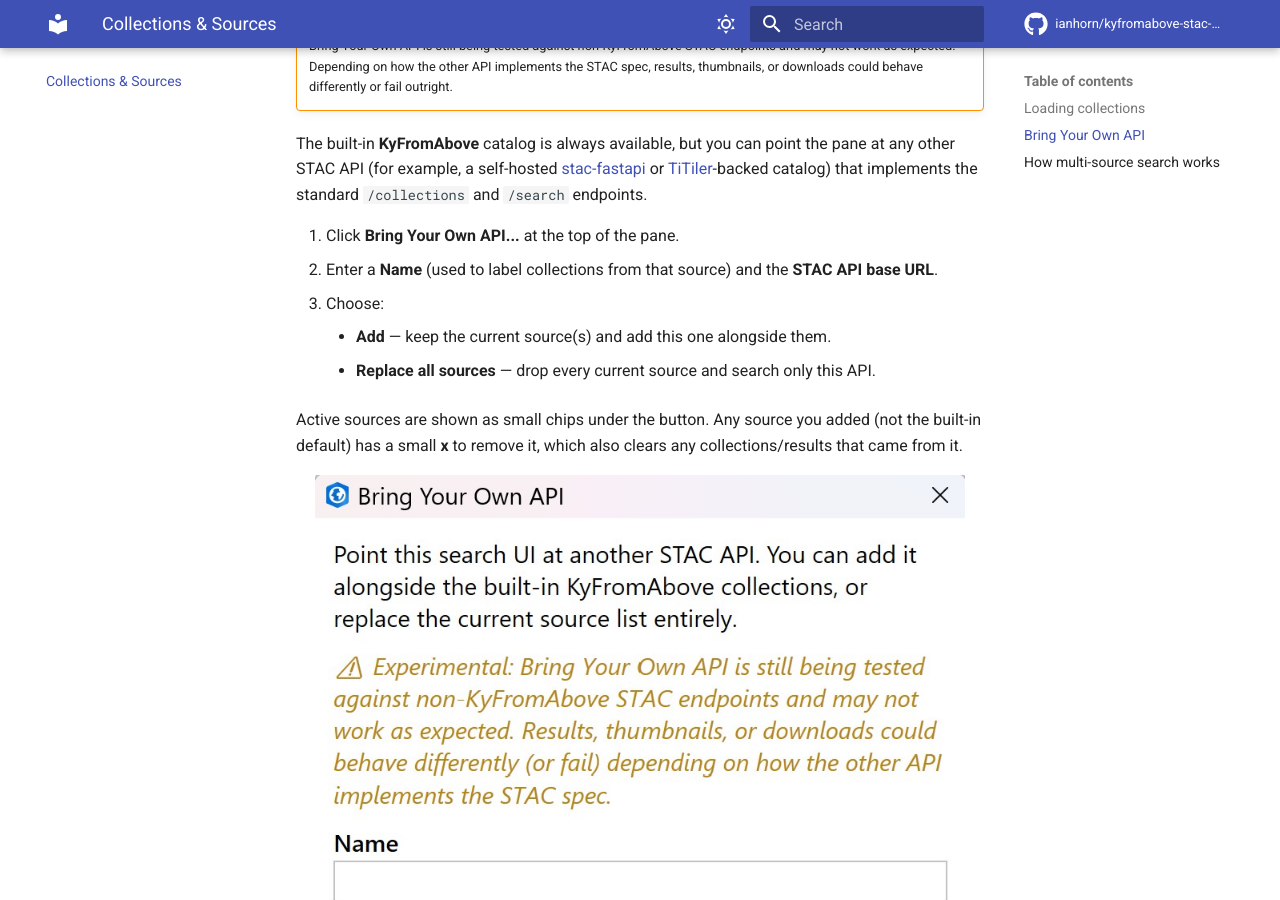
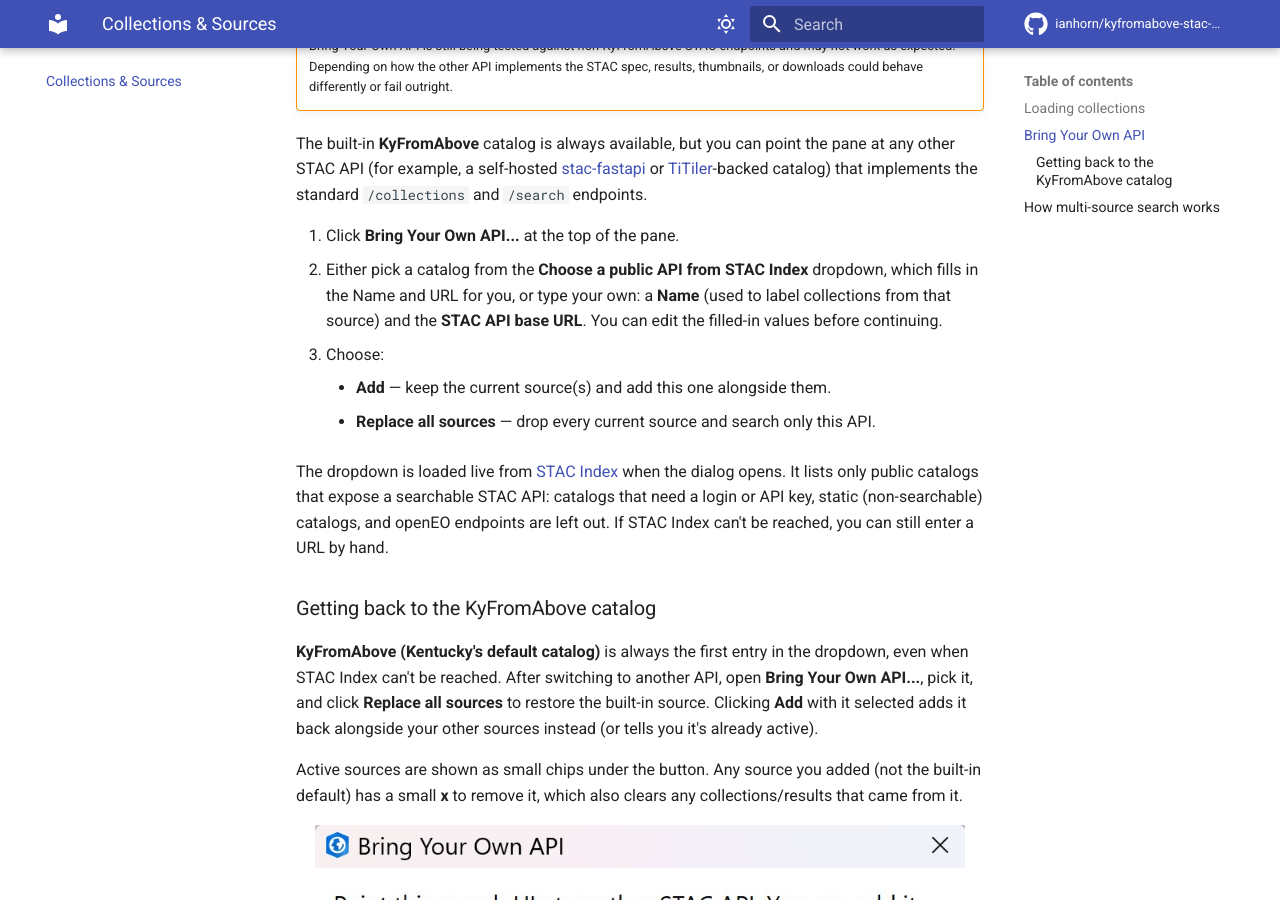
Before and after one commit to ianhorn/kyfromabove-stac-addin, an MkDocs documentation site: the page built from docs-src/collections-and-sources.md, in a window 1280 px wide and 900 px high, scrolled down 803 px. Built offline with MkDocs 1.6.1 and Material for MkDocs 9.7.7, drawn with Linux system fonts in a browser that asks for light colours; comment, search, counter and statistics services are not loaded.

Commit message:
docs: STAC Index dropdown, returning to KyFromAbove, COPC View button, hover card
Co-Authored-By: Claude Sonnet 5 <noreply@anthropic.com>
Claude-Session: https://claude.ai/code/session_019rdLV7q3jNxgr5hsYyf6hP

```diff
--- a/docs-src/collections-and-sources.md
+++ b/docs-src/collections-and-sources.md
@@ -23,10 +23,24 @@ STAC API (for example, a self-hosted [stac-fastapi](https://github.com/stac-util
 `/collections` and `/search` endpoints.
 
 1. Click **Bring Your Own API...** at the top of the pane.
-2. Enter a **Name** (used to label collections from that source) and the **STAC API base URL**.
+2. Either pick a catalog from the **Choose a public API from STAC Index** dropdown, which fills in
+   the Name and URL for you, or type your own: a **Name** (used to label collections from that
+   source) and the **STAC API base URL**. You can edit the filled-in values before continuing.
 3. Choose:
     - **Add** &mdash; keep the current source(s) and add this one alongside them.
     - **Replace all sources** &mdash; drop every current source and search only this API.
+
+The dropdown is loaded live from [STAC Index](https://stacindex.org/) when the dialog opens. It
+lists only public catalogs that expose a searchable STAC API: catalogs that need a login or API key,
+static (non-searchable) catalogs, and openEO endpoints are left out. If STAC Index can't be
+reached, you can still enter a URL by hand.
+
+### Getting back to the KyFromAbove catalog
+
+**KyFromAbove (Kentucky's default catalog)** is always the first entry in the dropdown, even when
+STAC Index can't be reached. After switching to another API, open **Bring Your Own API...**, pick
+it, and click **Replace all sources** to restore the built-in source. Clicking **Add** with it
+selected adds it back alongside your other sources instead (or tells you it's already active).
 
 Active sources are shown as small chips under the button. Any source you added (not the built-in
 default) has a small **x** to remove it, which also clears any collections/results that came from
```
Also changed, not shown: docs-src/downloads.md (+3 -1 lines), docs-src/search-and-results.md (+8 -4 lines).
